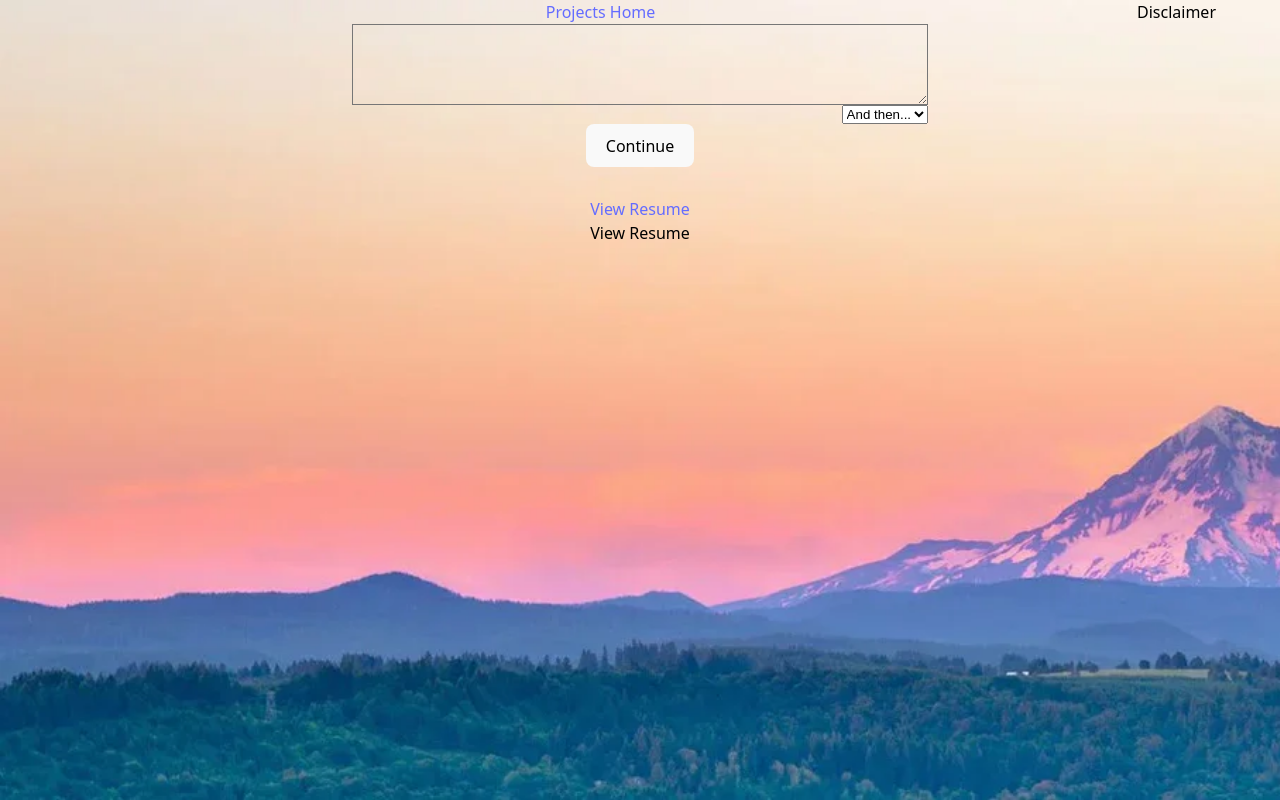
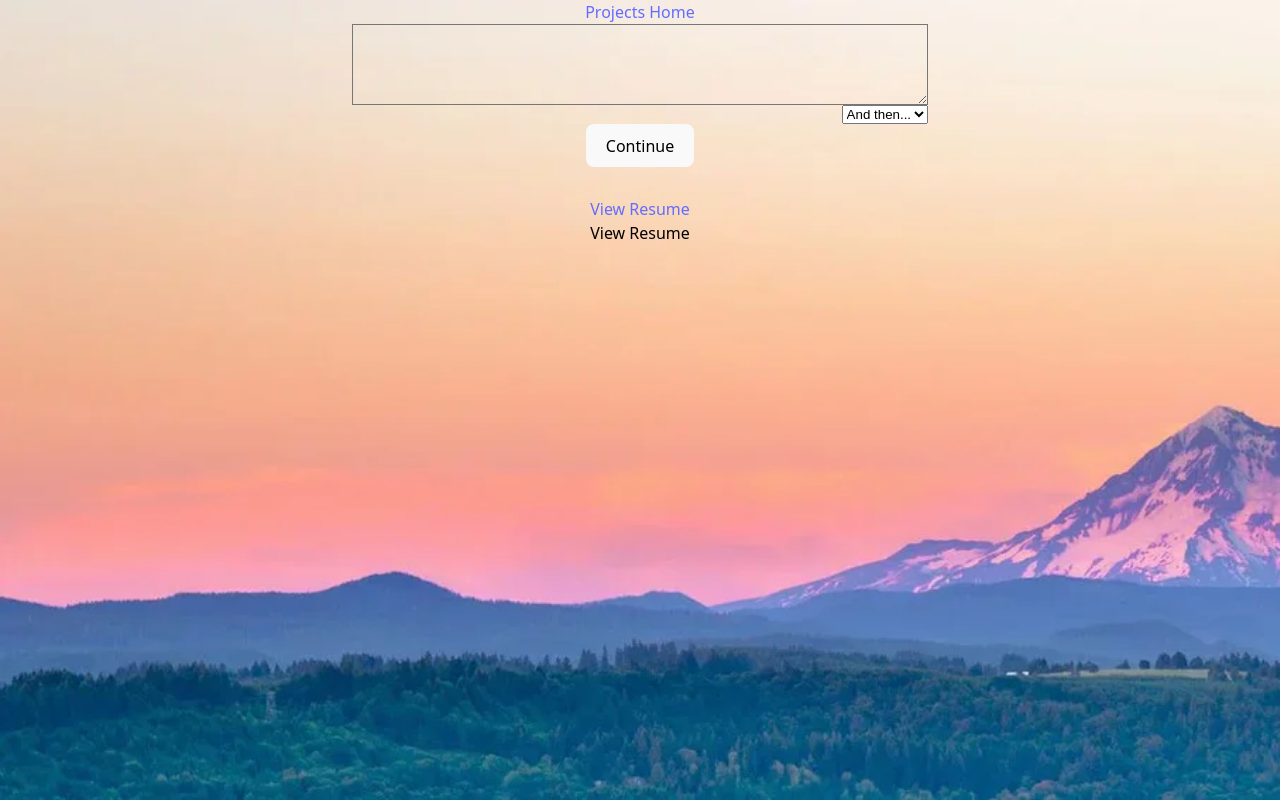
Before and after one commit to Raymanreed/Portfolio, a React (Vite) app: page /portfolio/storyboard in a window 1280 px wide. Built offline with nearby package versions, Linux system fonts and the light colour scheme.

Commit message:
house exploration first commit

```diff
--- a/src/components/headband.tsx
+++ b/src/components/headband.tsx
@@ -1,23 +1,6 @@
 import { NavLink } from "react-router"
 
 function Headband() {
-    let tooltipDisplayStyle = {
-        display: 'none'
-    }
-
-    const displayTooltip = () => {
-        tooltipDisplayStyle = {
-            display: 'block'
-        }
-        return
-    }
-    const hideTooltip = () => {
-        tooltipDisplayStyle = {
-            display: 'none'
-        }
-        return
-    }
-
     return (
         <div className="headband-bar">
             <nav className="headband-item-container">
@@ -27,10 +10,6 @@ function Headband() {
                     </NavLink>
                 </div>
             </nav>
-            <div className="tooltip-container">
-                <div className="tooltip-icon" onClick={displayTooltip} onMouseLeave={hideTooltip}>Disclaimer</div>
-                <div style={tooltipDisplayStyle} className="tooltip-display">Due to Github pages, refreshing will cause the page to break. You have been warned!</div>
-            </div>
         </div>
     )
 }
```
Also changed, not shown: src/pages/projects/houseExplorationPage.tsx (added, +42 -0 lines), 1 other file (tests, documents, lock files or other folders).
